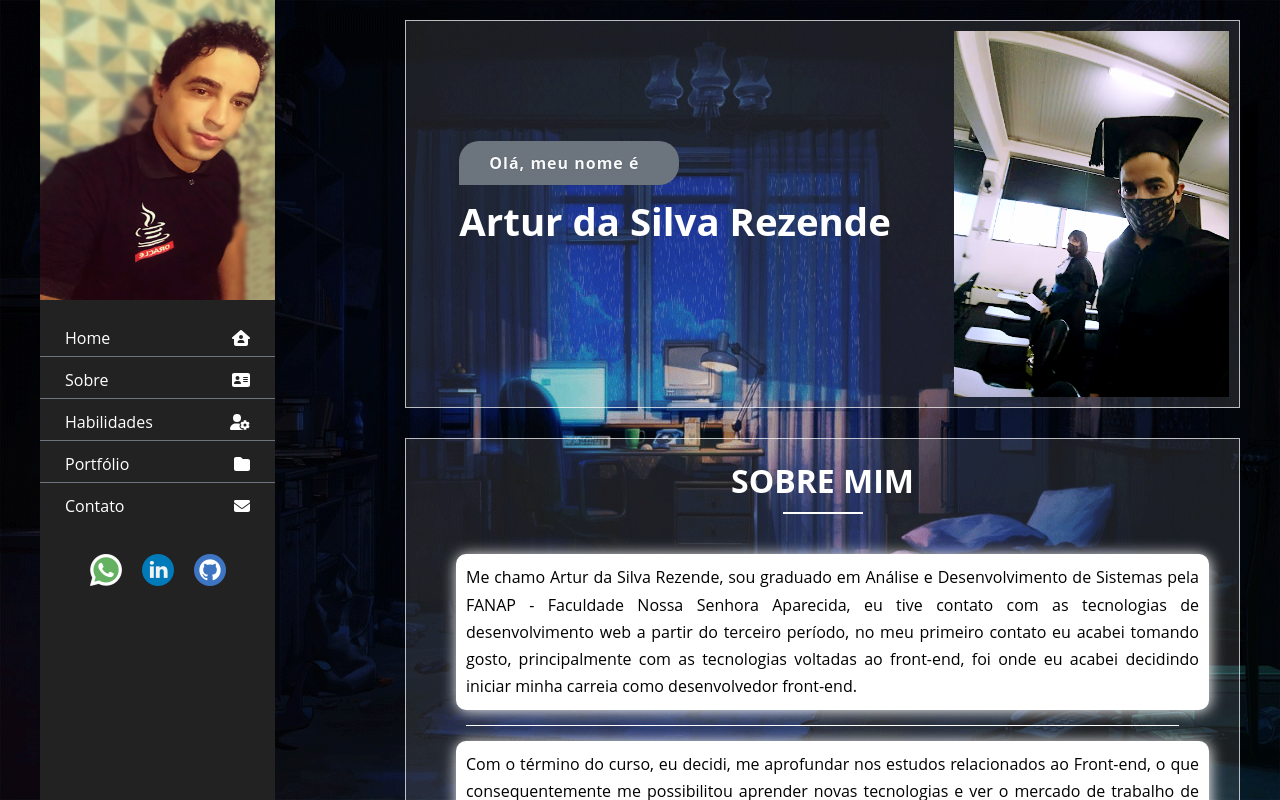
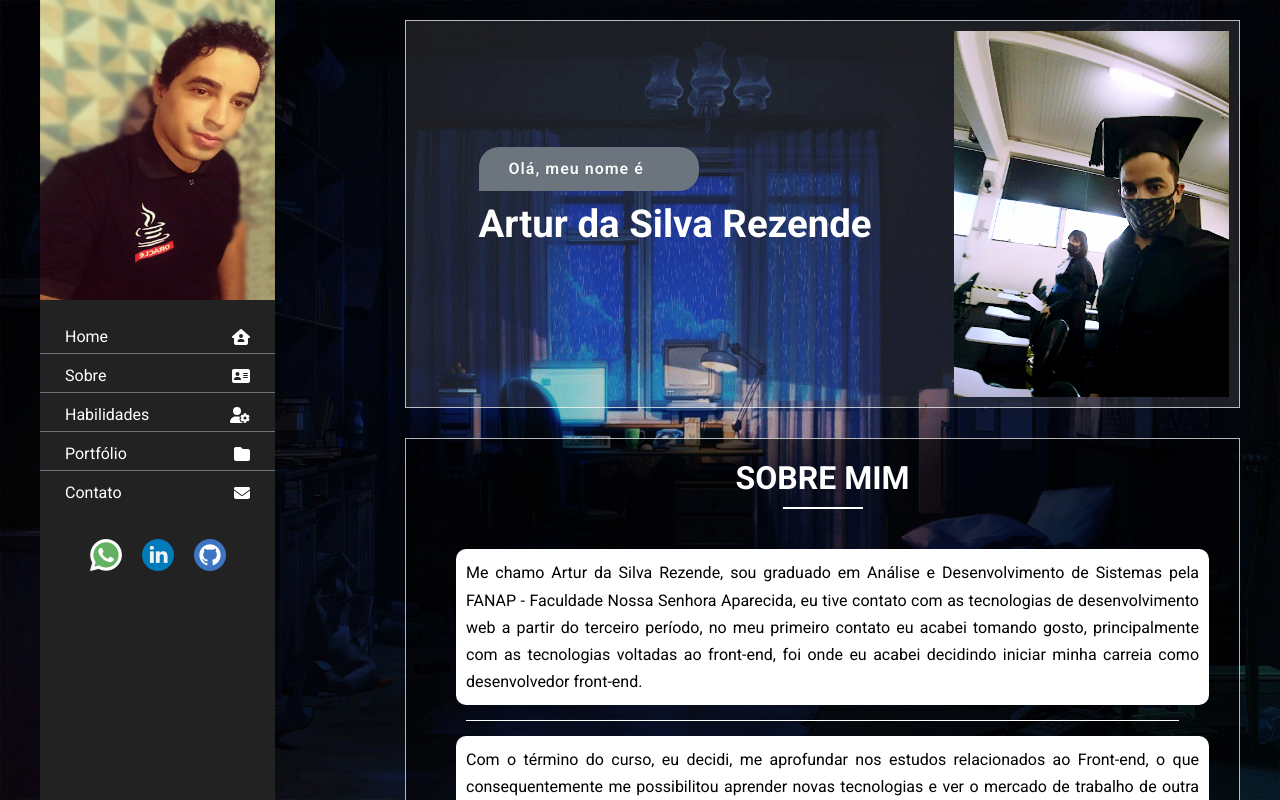
Before and after one commit to ArturdaSilvaRezende/my_site, a React (Create React App) app: page / in a window 1280 px wide. Shown: the top 800 px of the page. Built offline with nearby package versions, Linux system fonts and the light colour scheme.

Commit message:
novo item do portfólio, adicionado a seção

```diff
--- a/public/index.html
+++ b/public/index.html
@@ -1,17 +1,27 @@
 <!DOCTYPE html>
 <html lang="en">
-
   <head>
     <meta charset="utf-8" />
     <link rel="icon" href="favicon.png" />
     <meta name="viewport" content="width=device-width, initial-scale=1" />
     <meta name="theme-color" content="#000000" />
-  <meta name="description" content="O intuito deste web site, é falar um pouco sobre mim e minhas habilidades, divulgar meu portfólio e minhas redes sociais.
-    " />
+    <meta
+      name="description"
+      content="O intuito deste web site, é falar um pouco sobre mim e minhas habilidades, divulgar meu portfólio e minhas redes sociais.
+    "
+    />
     <meta name="author" content="Artur da Silva Rezende" />
-  <meta name="keywords" content="Desenvolvedor, front-end, Júnior, Jr, React, JS" />
+    <meta
+      name="keywords"
+      content="desenvolvedor web, front-end, júnior, Jr, react, js, typesript, html, css, javascript"
+    />
     <meta name="robots" content="index, follow" />
-
+    <link rel="preconnect" href="https://fonts.googleapis.com" />
+    <link rel="preconnect" href="https://fonts.gstatic.com" crossorigin />
+    <link
+      href="https://fonts.googleapis.com/css2?family=Roboto:wght@400;700&display=swap"
+      rel="stylesheet"
+    />
 
     <link rel="manifest" href="%PUBLIC_URL%/manifest.json" />
     <title>Artur da Silva Rezende</title>
@@ -21,5 +31,4 @@
     <noscript>You need to enable JavaScript to run this app.</noscript>
     <div id="root"></div>
   </body>
-
 </html>
--- a/src/components/GlobalStyle.js
+++ b/src/components/GlobalStyle.js
@@ -6,7 +6,6 @@ export const GlobalStyle = createGlobalStyle`
         box-sizing: border-box;
         margin: 0;
         padding: 0;
-        font-family: 'Open Sans', sans-serif;
         font-size: 100%;
     }
 
@@ -32,6 +31,7 @@ export const GlobalStyle = createGlobalStyle`
         background: url(${BgBody});
         background-attachment: fixed;
         background-size: 100% 100%;
+        font-family: 'Roboto', sans-serif;
     }
 
     #root {
@@ -45,7 +45,7 @@ export const GlobalStyle = createGlobalStyle`
     }
 
     ::selection {
-      background-color: var(--bg-black);
+      background-color: var(--danger);
       color: var(--white);
       padding: 10px;
       font-weight: 700;
@@ -74,6 +74,7 @@ export const GlobalStyle = createGlobalStyle`
         --light: #f8f9fa;
         --dark: #343a40;
         --dark-text: #000;
+        --black: #000;
         --bg-black: #222222;
     }
 
--- a/src/components/Main/MainPortfolio.jsx
+++ b/src/components/Main/MainPortfolio.jsx
@@ -22,6 +22,7 @@ import PlutonTheme from "./img/pluton-theme-react.png";
 import DjozMaster from "./img/djoz-master-react-bg.png";
 import ReactQuizApp from "./img/react-quiz-app.jpg";
 import FrontendMentor from "./img/perfil_frontendmentor.PNG";
+import Baker from "./img/baker.png";
 
 const MainPortfolio = (props) => {
   return (
@@ -339,6 +340,36 @@ const MainPortfolio = (props) => {
           </figcaption>
         </PortfolioFigure>
 
+        {/* baker*/}
+        <PortfolioFigure>
+          <img src={Baker} alt="Baker" />
+          <figcaption>
+            <h2>Baker Bakery</h2>
+            <p>Visite o site ou Github do projeto através dos links abaixo.</p>
+            <ul>
+              <li>
+                <span>Deploy: </span>
+                <a
+                  href="https://baker-bakery-project.netlify.app/"
+                  target="_blank"
+                  rel="noreferrer"
+                >
+                  Baker Bakery
+                </a>
+              </li>
+              <li>
+                <span>Github: </span>
+                <a
+                  href="https://github.com/ArturdaSilvaRezende/Baker/"
+                  target="_blank"
+                  rel="noreferrer"
+                >
+                  Baker Bakery
+                </a>
+              </li>
+            </ul>
+          </figcaption>
+        </PortfolioFigure>
         {/* React Quiz */}
         <PortfolioFigure>
           <img src={ReactQuizApp} alt="React Quiz App" />
--- a/src/components/Main/style/SectionAbout.js
+++ b/src/components/Main/style/SectionAbout.js
@@ -1,7 +1,7 @@
 import styled from "styled-components";
 
 export const SectionAbout = styled.section`
-  background-color: rgba(255, 255, 255, 0.1);
+  background-color: rgba(0, 0, 0, 0.6);
   border: 1px solid rgba(255, 255, 255, 0.7);
   margin-top: 30px;
   padding: 20px 20px;
@@ -33,11 +33,10 @@ export const AboutFigure = styled.figure`
     line-height: 1.7;
     text-align: justify;
     margin: 0 10px 0 30px;
-    color: #000;
-    font-weight: 400;
+    color: var(--black);
+    font-weight: 500;
     background-color: var(--white);
     padding: 10px;
-    box-shadow: 1px 1px 15px #fff;
   }
 
   @media screen and (min-width: 768px) and (max-width: 1024px) {
```
Also changed, not shown: src/components/Main/img/baker.png (added). Lines whose indentation alone changed are shown as unchanged.
